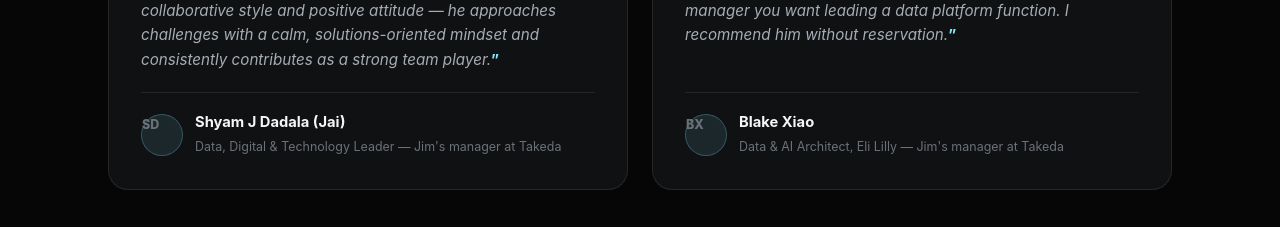
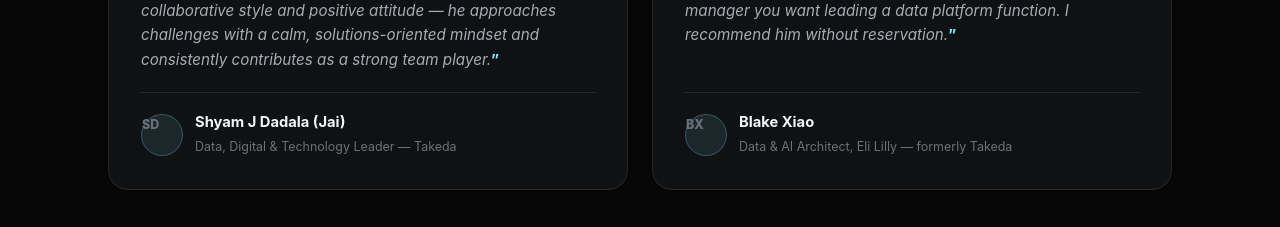
Before and after one commit to jlee1991/portfolio-site, a plain HTML site: page index.html in a window 1280 px wide. Shown: the part 8440-8667 px from the top of the page. Drawn offline with Linux system fonts and the light colour scheme.

Commit message:
Trim redundant 'Jim's manager' phrasing from testimonial author lines

```diff
--- a/index.html
+++ b/index.html
@@ -1116,7 +1116,7 @@
           <span class="testimonial-avatar" aria-hidden="true">SD</span>
           <div>
             <strong><a href="https://www.linkedin.com/in/jayanthz/" target="_blank" rel="noopener noreferrer">Shyam J Dadala (Jai)</a></strong>
-            <span>Data, Digital &amp; Technology Leader — Jim's manager at Takeda</span>
+            <span>Data, Digital &amp; Technology Leader — Takeda</span>
           </div>
         </div>
       </div>
@@ -1126,7 +1126,7 @@
           <span class="testimonial-avatar" aria-hidden="true">BX</span>
           <div>
             <strong><a href="https://www.linkedin.com/in/blake-xiao-958948/" target="_blank" rel="noopener noreferrer">Blake Xiao</a></strong>
-            <span>Data &amp; AI Architect, Eli Lilly — Jim's manager at Takeda</span>
+            <span>Data &amp; AI Architect, Eli Lilly — formerly Takeda</span>
           </div>
         </div>
       </div>
```
